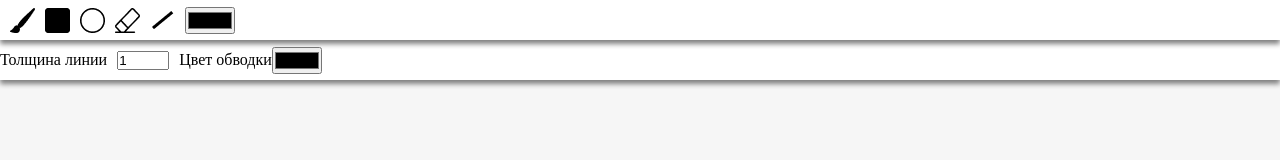
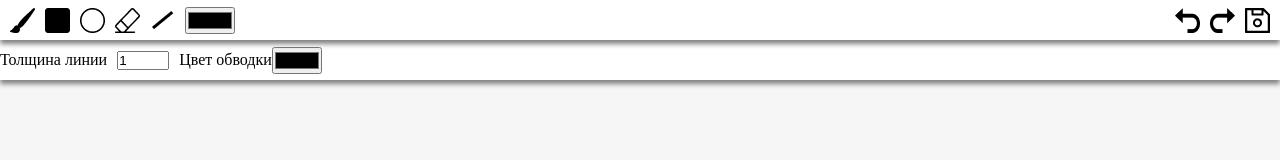
Before and after one commit to Tilek04/Paint-online, a React (Vite) app: page / in a window 1280 px wide. Shown: the top 160 px of the page. Built offline with nearby package versions, Linux system fonts and the light colour scheme.

Commit message:
fixed errors

```diff
--- a/src/components/Toolbar.jsx
+++ b/src/components/Toolbar.jsx
@@ -47,6 +47,17 @@ export const Toolbar = () => {
         style={{ marginLeft: 10 }}
         type="color"
       />
+      <button
+        className="toolbar__btn undo"
+        onClick={() => canvasState.undo()}></button>
+      <button
+        className="toolbar__btn redo"
+        onClick={() => canvasState.redo()}></button>
+      <button
+        className="toolbar__btn save"
+        onClick={() =>
+          toolState.setTool(new Line(canvasState.canvas))
+        }></button>
     </div>
   );
 };
--- a/src/store/canvasState.js
+++ b/src/store/canvasState.js
@@ -3,8 +3,8 @@ import { makeAutoObservable } from "mobx";
 class CanvasState {
   canvas = null;
 
-  undoList = []
-  redoList = []
+  undoList = [];
+  redoList = [];
 
   constructor() {
     makeAutoObservable(this);
@@ -13,30 +13,29 @@ class CanvasState {
     this.canvas = canvas;
   }
   pushToUndo(data) {
-  this.undoList.push(data)
+    this.undoList.push(data);
   }
-  pushToRedo (data) {
- this.redoList.push(data)
+  pushToRedo(data) {
+    this.redoList.push(data);
   }
 
-undo() {
-let ctx = this.canvas.getContext('2d');
-if(this.undoList.length > 0) {
-   let dataUrl = this.undoList.pop()
-   let img = new Image()
-   let src = dataUrl
-   img.onload = () => {
-    ctx.clearReact(0, 0, this.canvas.width, this.canvas.height)
-   }
-}else {
-  ctx.drawImage(img , 0, 0, this.canvas.widht, this.canvas.height)
-}
-}
+  undo() {
+    let ctx = this.canvas.getContext("2d");
+    if (this.undoList.length > 0) {
+      let dataUrl = this.undoList.pop();
+      this.redoList.push(dataUrl);
+      let img = new Image();
+      img.src = dataUrl;
+      img.onload = () => {
+        ctx.clearRect(0, 0, this.canvas.width, this.canvas.height);
+        ctx.drawImage(img, 0, 0, this.canvas.width, this.canvas.height);
+      };
+    } else {
+      ctx.clearRect(0, 0, this.canvas.width, this.canvas.height);
+    }
+  }
 
-redo() {
-
-}
-
+  redo() {}
 }
 
 export default new CanvasState();
```
